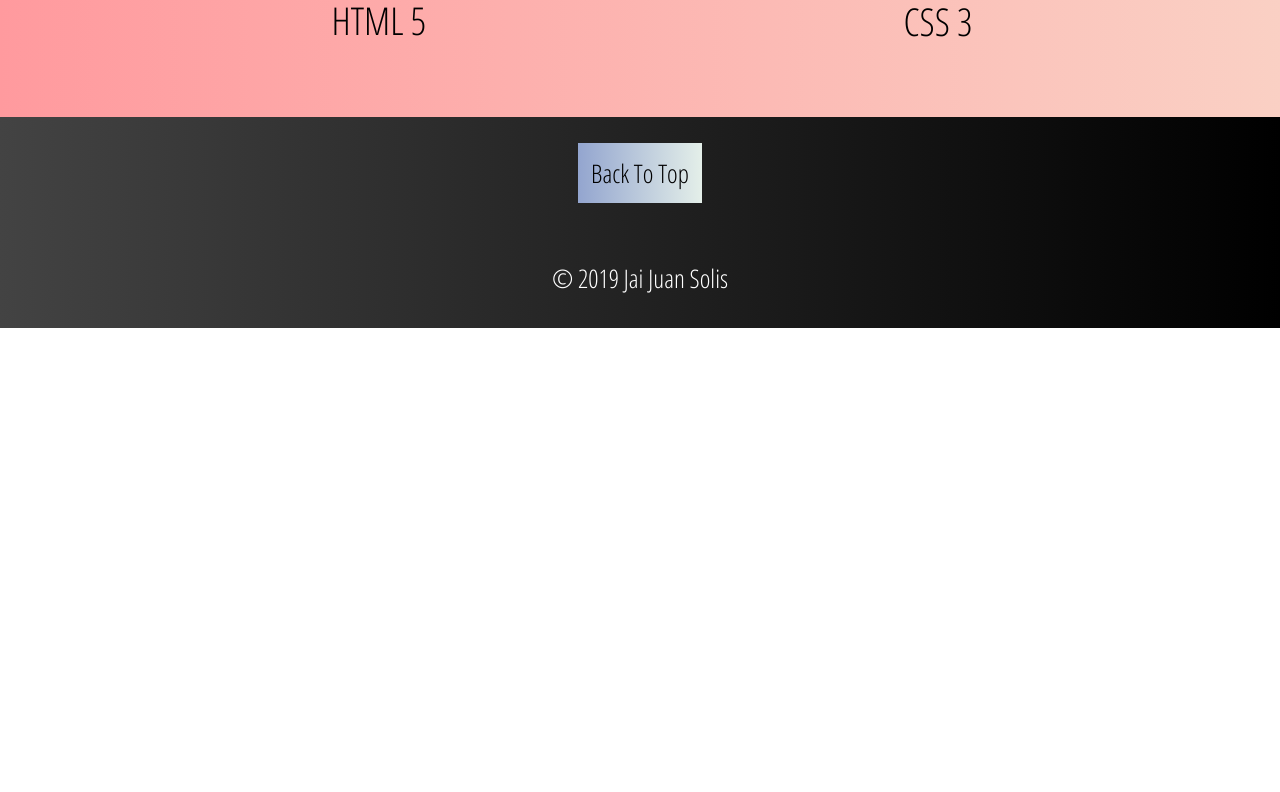
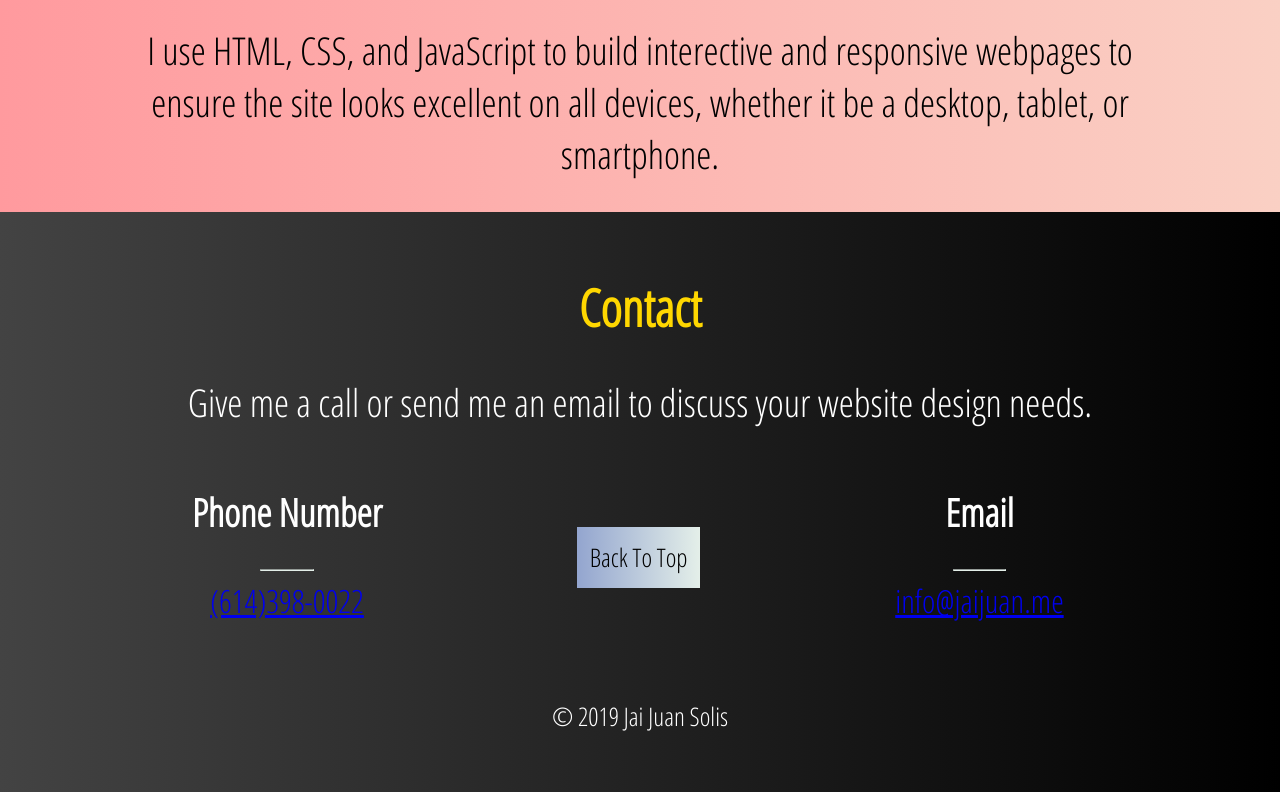
Before and after one commit to whatsAJava/PortfolioPage, a plain HTML site: page index.html in a window 1280 px wide. Shown: the part 1435-2227 px from the top of the page. Before the commit the page ends 1789 px from the top, so only its background shows below. Drawn offline with nearby package versions, Linux system fonts and the light colour scheme; a web font is replaced by a local one.

Commit message:
Completed Footer. Removed comingSoon heading and Portfolio link

```diff
--- a/index.html
+++ b/index.html
@@ -361,12 +361,43 @@ body {
 	padding-bottom: 9px;
 }
 
+#languageText {
+	font-family: 'Open Sans Condensed', sans-serif;
+	color: black;
+	font-size: 3em;
+	font-size: 3vw;
+	width: 80%;
+	margin: auto;
+	text-align: center;
+}
+
 #footerContainer {
 	background: #434343;  /* fallback for old browsers */
 	background: -webkit-linear-gradient(to right, #434343, #000000);  /* Chrome 10-25, Safari 5.1-6 */
 	background: linear-gradient(to right, #434343, #000000); /* W3C, IE 10+/ Edge, Firefox 16+, Chrome 26+, Opera 12+, Safari 7+ */
 	padding-top: 2em;
 	padding-top: 2vw;
+	padding-bottom: 2.5em;
+	padding-bottom: 2.5vw;
+}
+
+#contactH1 {
+	font-family: 'Open Sans Condensed', sans-serif;
+	font-size: 4em;
+	font-size: 4vw;
+	color: gold;
+	text-align: center;
+}
+
+#contactPText {
+	font-family: 'Open Sans Condensed', sans-serif;
+	color: white;
+	font-size: 3em;
+	font-size: 3vw;
+	width: 80%;
+	margin: auto;
+	margin-bottom: 2vw;
+	text-align: center;
 }
 
 #backToTopBTN {
@@ -389,11 +420,69 @@ body {
 	color: white;
 }
 
+#buttonLink a:hover {
+	color: white;
+}
+
+#footerContactContainer {
+	display: flex;
+	justify-content: center;
+	/*padding-left: 9.5em;
+	padding-left: 9.5vw;*/
+}
+
+.contactInfoContainers {
+	font-family: 'Open Sans Condensed', sans-serif;
+	text-align: center;
+	color: white;
+	margin-bottom: 3vw;
+}
+
+#numContainer {
+	padding-left: 15em;
+	padding-left: 15vw;
+}
+
+#emailContainer {
+	padding-right: 10em;
+	padding-right: 10vw;
+	margin-right: 6.9em;
+	margin-right: 6.9vw;
+}
+
+#phoneNumberH2 {
+	font-size: 3em;
+	font-size: 3vw;
+}
+
+#emailH2 {
+	font-size: 3em;
+	font-size: 3vw;
+}
+
+#phoneNumberP {
+	font-size: 2.5em;
+	font-size: 2.5vw;
+}
+
+#emailP {
+	font-size: 2.5em;
+	font-size: 2.5vw;
+}
+
+
+.pageBreak {
+	border-color: #e4efe9;
+	border-width: .1em;
+	border-width: .1vw;
+	width: 4em;
+	width: 4vw;
+}
+
 #footerText {
-	padding-top: 2.5em;
-	padding-top: 2.5vw;
-	padding-bottom: 2.5em;
-	padding-bottom: 2.5vw;
+	padding-top: 1em;
+	padding-top: 1vw;
+
 	text-align: center;
 	font-family: 'Open Sans Condensed', sans-serif;
 	font-size: 2vw;
@@ -578,8 +667,8 @@ body {
   <hr id="headshotBreak">
   <a onclick="closeNav()" href="#aboutContainer">About</a>
   <a onclick="closeNav()" href="#languageContainer">Skills</a>
-  <a onclick="closeNav()" href="#">Portfolio</a>
-  <a onclick="closeNav()" href="#">Contact</a>
+  <!--<a onclick="closeNav()" href="#">Portfolio</a>-->
+  <a onclick="closeNav()" href="#footerContainer">Contact</a>
 </div>
 
 <div id="main">
@@ -588,10 +677,10 @@ body {
 		<span id="menuText" style="font-size:30px;cursor:pointer" onclick="openNav(x)">&#9776; MENU</span>
 		<h1 id="nameH1">Jai Juan Solis</h1>
 		<p id="nameCaption">Front-end Web Developer</p>
-		<h2 id="comingSoon">(Site Under Construction)</h2>
+		<!--<h2 id="comingSoon">(Site Under Construction)</h2>-->
 		<!-- <h3 id="contactH3">Contact</h3> -->
-		<p id="contactP">Email: info@jaijuan.me<br/>
-			Phone Number: (614) 398-0022</p>
+		<p id="contactP">Email: <a href="mailto:info@jaijuan.me" id="contactA">info@jaijuan.me</a><br/>
+			Phone Number: <a href="tel:+1-614-398-0022">(614) 398-0022</a></p>
 	</div>
 
 	<div id="aboutContainer">
@@ -617,15 +706,35 @@ body {
 				<img class="languagePics" id="cssLogo" src="pics/CSS Logo.svg">
 				<figcaption>CSS 3</figcaption>
 			</figure>
+			</div>
+			<p id="languageText">I use HTML, CSS, and JavaScript to build interective and responsive webpages to ensure the site looks excellent on all devices, whether it be a desktop, tablet, or smartphone.</p>
 
 			</div>
 		</div>
 
 	<footer>
 		<div id="footerContainer">
-			<a href="#top" style="text-decoration: none;"><button id="backToTopBTN">Back To Top</button></a>
-			<p id="footerText">&copy; 2019 Jai Juan Solis</p>
-		</div>
+			<h1 id="contactH1">Contact</h1>
+			<p id="contactPText">Give me a call or send me an email to discuss your website design needs.</p>
+			<div id="footerContactContainer">
+				<div class="contactInfoContainers" id="numContainer">
+					<h2 id="phoneNumberH2">Phone Number</h2>
+					<hr class="pageBreak">
+					<a href="tel:+1-614-398-0022" id="phoneNumberP">(614)398-0022</a>
+				</div>
+				<button id="backToTopBTN"><a id="buttonLink" href="#top" style="text-decoration: none; color: black;">Back To Top</a></button>
+				<div class="contactInfoContainers" id="emailContainer">
+					<h2 id="emailH2">Email</h2>
+					<hr class="pageBreak">
+					<a href="mailto:info@jaijuan.me" id="emailP">info@jaijuan.me</a>
+				</div>
+			</div>
+
+			<div id="copyContainer">
+				<p id="footerText">&copy; 2019 Jai Juan Solis</p>
+			</div>
+	</div>
+
 	</footer>
 
 <!--
```
